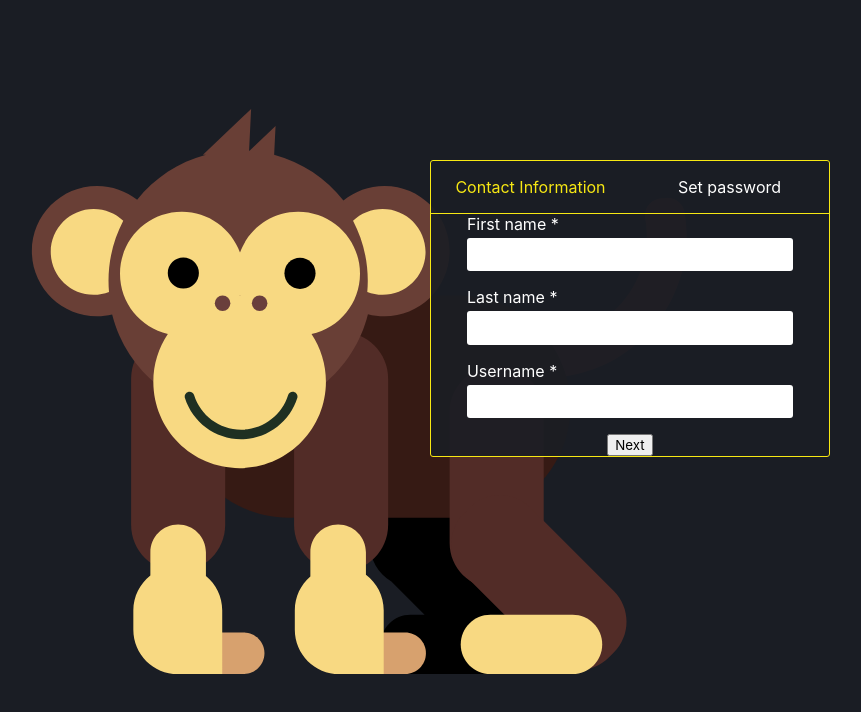
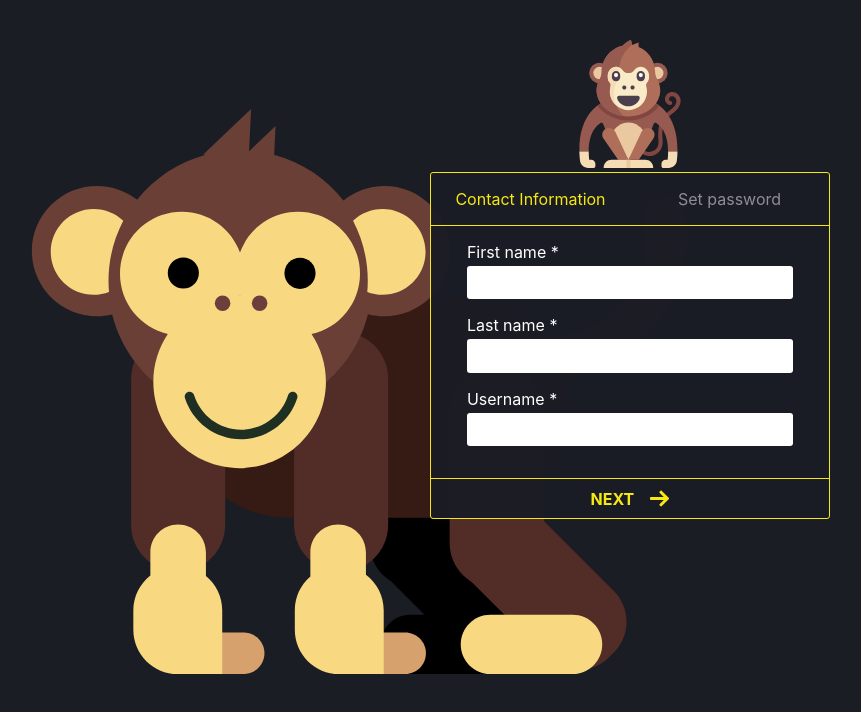
Before and after one commit to akademskig/vigilant-octo-waddle, a React (Create React App) app: page / in a window 1280 px wide. Shown: the top 712 px of the page, without its empty margins (10-871 px from the left). Built offline with nearby package versions, Linux system fonts and the light colour scheme.

Commit message:
Modify styles.

```diff
--- a/src/components/CPasswordStrength.tsx
+++ b/src/components/CPasswordStrength.tsx
@@ -15,15 +15,15 @@ position: relative;
     text-align: center;
     width: 100%;
     left:0;
-    line-height: 1em;
+    font-size: 0.8em;
+    line-height: 1.2em;
     position: absolute;
-    text-transform: capitalize;
+    text-transform: uppercase;
     top:0;
 }
 div{
     border-radius: 2px;
     height: 100%;
-    font-size: 1em;
     &.none{
         width: 1%;
         background-color: red;
--- a/src/components/CTabPanels.tsx
+++ b/src/components/CTabPanels.tsx
@@ -1,10 +1,14 @@
 import React from 'react';
+import styled from 'styled-components';
 
+const CTabPanelS = styled.div`
+padding-top: 1em;
+`
 export default function CTabPanels({ children, selectedIndex }: { children: any, selectedIndex: number }) {
 
     return (
-        <div>
+        <CTabPanelS>
             {children.map((c: any, idx: number)=> idx === selectedIndex ? c: '')}
-        </div>
+        </CTabPanelS>
     )
 }
--- a/src/components/CTabs.tsx
+++ b/src/components/CTabs.tsx
@@ -3,14 +3,18 @@ import styled from 'styled-components';
 
 const CTabsS = styled.div<{ active?: boolean }>`
     display: flex;
+
     button {
+    opacity: 0.5;
+
         &.active{
+            opacity: 1;
             color: ${({ theme }) => theme.colors.secondary.light} ;
         }
         background-color: transparent;
         border: none;
         cursor: pointer;
-        color: inherit;
+        color: white;
         font-family: inherit;
         font-size: inherit;
         width: 100%;
@@ -35,12 +39,12 @@ const CTabS = styled.span<{ active?: boolean }>`
       border: none;
     };
 `
-export default function CTabs({ children, selectTab, selectedTab }: { children: any, selectedTab: number, selectTab: Dispatch<SetStateAction<number>> }) {
+export default function CTabs({ children, selectedTab }: { children: any, selectedTab: number }) {
 
     return (
         <CTabsS>
             {children.map((c: any, idx: number) =>
-                cloneElement(<button>{c}</button>, { className: idx === selectedTab ? "active" : '', key: idx, onClick: () => selectTab(idx) }))}
+                cloneElement(<button>{c}</button>, { className: idx === selectedTab ? "active" : '', key: idx }))}
         </CTabsS>
     )
 }
--- a/src/pages/components/forms/CRegistration1.tsx
+++ b/src/pages/components/forms/CRegistration1.tsx
@@ -1,9 +1,22 @@
-import React, { Dispatch, SetStateAction } from 'react';
+import React, { Dispatch, SetStateAction, Fragment } from 'react';
 import { useForm } from "react-hook-form";
 import { formFields } from '../../../data/index';
 import CTextIput from './CTextInput';
+import CButton from '../../../components/CButton';
+import styled from 'styled-components';
+import leftIcon from "../../../assets/leftIcon.svg";
+import leftIconActive from "../../../assets/leftIconActive.svg";
+import rightIcon from "../../../assets/rightIcon.svg";
+import rightIconActive from "../../../assets/rightIconActive.svg";
+import checkIcon from "../../../assets/checkIcon.svg";
+import checkIconActive from "../../../assets/checkIconActive.svg";
 
-function CRegistration1({ fields, next, submit }: { fields: any, next?: () => void, submit?: () => void }) {
+const FRegistrationS = styled.form`
+    .btn-group{
+        display: flex;
+    }
+`
+function CRegistration1({ fields, next, back }: { fields: any, next?: () => void, back?: () => void }) {
     const { register, handleSubmit, watch, errors } = useForm();
     function onSubmit(data: any) {
         if (next) {
@@ -16,7 +29,7 @@ function CRegistration1({ fields, next, submit }: { fields: any, next?: () => vo
     }
 
     return (
-        <form noValidate onSubmit={handleSubmit(onSubmit)}>
+        <FRegistrationS noValidate onSubmit={handleSubmit(onSubmit)}>
             {formFields.map(ff => Object.keys(fields).includes(ff.code) &&
                 <CTextIput
                     key={ff.code}
@@ -24,9 +37,28 @@ function CRegistration1({ fields, next, submit }: { fields: any, next?: () => vo
                     register={register(fields[ff.code].validations)}
                     {...fields[ff.code]}
                     {...ff} />)}
-            {next && <button onClick={() => onNext()} >Next</button>}
-            {!next && <button type="submit" > Submit</button>}
-        </form>
+            {next &&
+                <CButton onClick={() => onNext()} >
+                    Next
+                <img src={rightIcon} className="right"/>
+                    <img src={rightIconActive} className="active right" />
+                </CButton>}
+            {!next &&
+                <div className="btn-group">
+                    <CButton onClick={back}>
+                        <img src={leftIcon} className="left"/>
+                        <img src={leftIconActive}
+                            className="active left" />
+                        Back
+                        </CButton>
+                    <CButton type="submit"  >
+                        Submit
+                        <img src={checkIcon} className="right"/>
+                        <img src={checkIconActive}
+                            className="active right" />
+                    </CButton>
+                </div>}
+        </FRegistrationS>
     )
 }
 
--- a/src/pages/components/forms/CTextInput.tsx
+++ b/src/pages/components/forms/CTextInput.tsx
@@ -8,8 +8,7 @@ flex-direction: column;
 align-items : flex-start;
 max-width:90%;
 margin: auto;
-padding: 1em;
-padding-top: 0;
+padding: 0 1em 1em 1em;
 
 input{
     margin-top: 0.3em;
--- a/src/pages/components/forms/FRegistration.tsx
+++ b/src/pages/components/forms/FRegistration.tsx
@@ -7,10 +7,10 @@ import CRegistration1 from './CRegistration1';
 
 const FRegistrationS = styled.div`
     max-width: 400px;
-    width: 90%;
+    width: 96%;
     margin: auto;
     color: white;
-    background-color: ${({ theme }) => theme.colors.primary.dark}E6;
+    background-color: ${({ theme }) => theme.colors.primary.dark}F2;
     border: 1px solid ${({ theme }) => theme.colors.secondary.light};
     border-radius: 3px;
 `
@@ -52,7 +52,6 @@ function FRegistration() {
             }
         }
     }
-    console.log(form1)
     const form2 = {
         'email': {
             value: email,
@@ -103,7 +102,7 @@ function FRegistration() {
                 </CTabs>
                 <CTabPanels selectedIndex={tabSelected}>
                     <CRegistration1 fields={form1} next={() => setTabSelected(1)} />
-                    <CRegistration1 fields={form2} />
+                    <CRegistration1 fields={form2} back={()=> setTabSelected(0)} />
                 </CTabPanels>
             </div>
         </FRegistrationS>
--- a/src/pages/registration.page.tsx
+++ b/src/pages/registration.page.tsx
@@ -2,22 +2,27 @@ import React from 'react';
 import FRegistration from './components/forms/FRegistration';
 import styled from 'styled-components';
 import monkeyImg from '../assets/monkey.svg'
+import monkeyFormImg from '../assets/monkeyForm.svg'
 
 const RegistrationPageS = styled.div`
 justify-content: center;
 height: 100vh;
 align-items: center;
-padding-top: 20vh;
+padding-top: 5vh;
 box-sizing: border-box;
 background-color: ${({ theme }) => theme.colors.primary.dark};
 background-image: url(${monkeyImg});
 background-repeat: no-repeat;
 background-position-x: -30px;
+.monkey-img{
+    width: 8em;
+}
 `
 function RegistrationPage() {
 
     return (
         <RegistrationPageS>
+            <img className="monkey-img"src={monkeyFormImg}></img>
             <FRegistration></FRegistration>
         </RegistrationPageS>
     )
```
